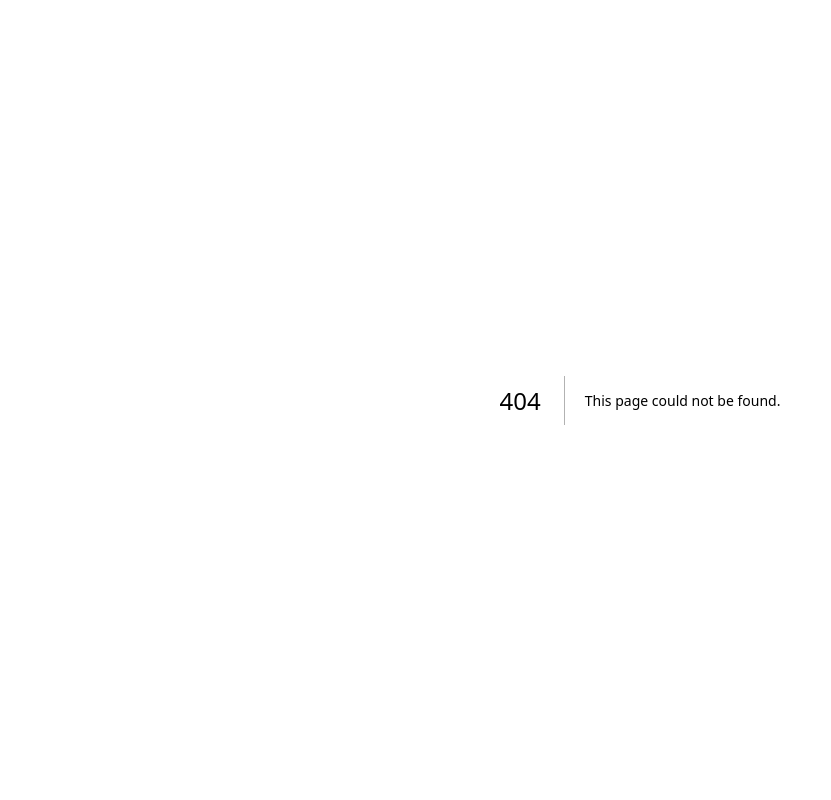
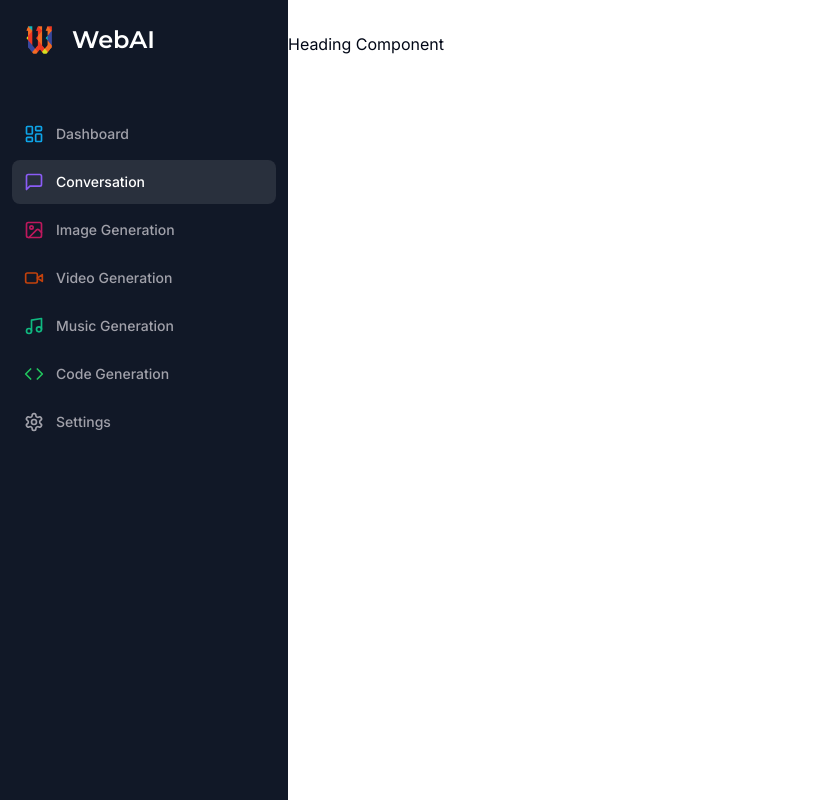
Before and after one commit to anirudhsalaria/WebAI, a Next.js app: page /conversation in a window 1280 px wide. Before the commit this address had no page. Shown: the whole page, without its empty margins (0-831 px from the left). Built offline with nearby package versions, Linux system fonts and the light colour scheme.

Commit message:
Conversation page

```diff
--- /dev/null
+++ b/app/(dashboard)/(routes)/conversation/page.tsx
@@ -0,0 +1,19 @@
+import Heading from '@/components/Heading'
+import { MessageSquare } from 'lucide-react'
+import React from 'react'
+
+const ConversationPage = () => {
+  return (
+    <div>
+      <Heading
+        title="Conversation"
+        description='Our most advanced conversation model.'
+        icon={MessageSquare}
+        iconColor='text-violet-500'
+        bgColor='bg-violet-500/10'
+      />
+    </div>
+  )
+}
+
+export default ConversationPage
--- a/app/(dashboard)/(routes)/dashboard/page.tsx
+++ b/app/(dashboard)/(routes)/dashboard/page.tsx
@@ -2,11 +2,11 @@
 
 const tools = [
   {
-    label: "Converstation",
+    label: "Conversation",
     icon: MessageSquare,
     color: "text-violet-500",
     bgColor: "bg-violet-500/10",
-    href: "/converation"
+    href: "/conversation"
   },
   {
     label: "Music Generation",
@@ -41,9 +41,11 @@ const tools = [
 import { Card } from '@/components/ui/card';
 import { cn } from '@/lib/utils';
 import { ArrowRight, Code, Image, MessageSquare, Music, Video } from 'lucide-react';
+import { useRouter } from 'next/navigation';
 import React from 'react'
 
 const DashboardPage = () => {
+  const router = useRouter();
   return (
     <div>
       <div  className='mb-8 space-y-4'>
@@ -55,6 +57,7 @@ const DashboardPage = () => {
       <div className='px-4 md:px-20 lg:px-32 space-y-4'>
         {tools.map((tool) => (
           <Card
+            onClick={() => router.push(tool.href)}
             key={tool.href}
             className='p-4 border-black/5 flex items-center justify-between hover:shadow-md transition cursor-pointer'
 
--- /dev/null
+++ b/components/Heading.tsx
@@ -0,0 +1,27 @@
+import { LucideIcon } from 'lucide-react';
+import React from 'react'
+
+interface HeadingProps {
+    title:string;
+    description:string;
+    icon:LucideIcon;
+    iconColor?: string;
+    bgColor?: string;
+}
+
+const Heading = ({
+    title,
+    description,
+    icon,
+    iconColor,
+    bgColor
+}: HeadingProps
+) => {
+  return (
+    <div>
+      Heading Component
+    </div>
+  )
+}
+
+export default Heading
```
